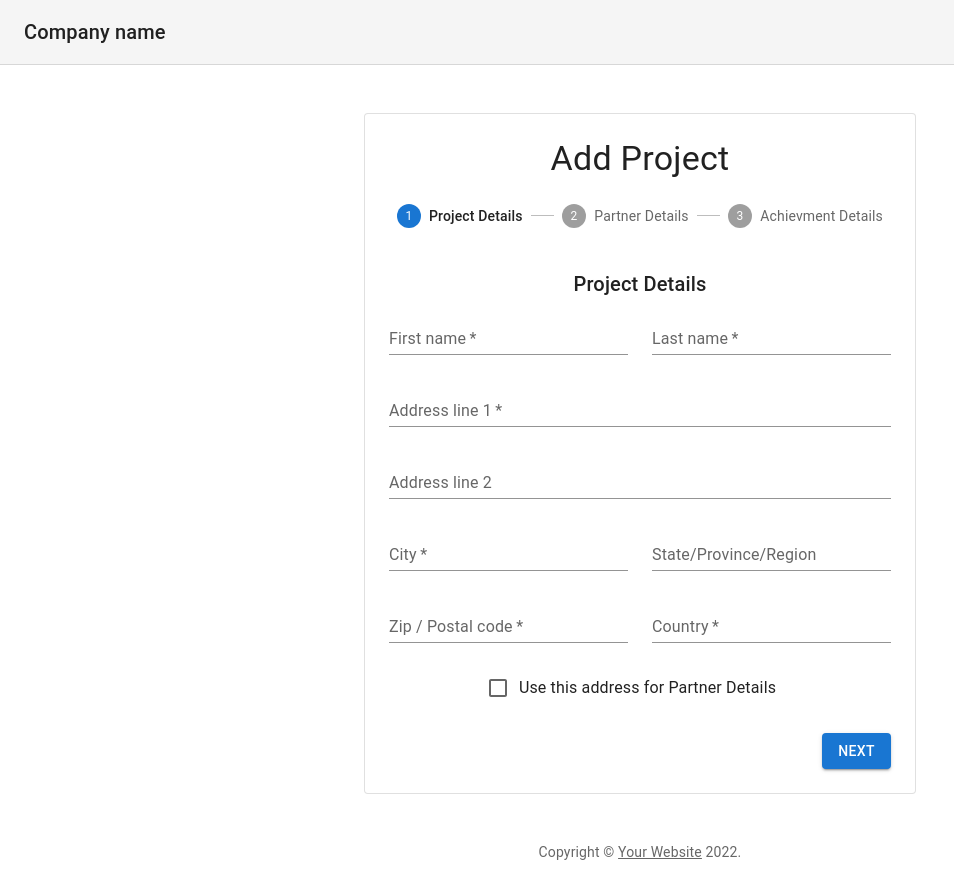
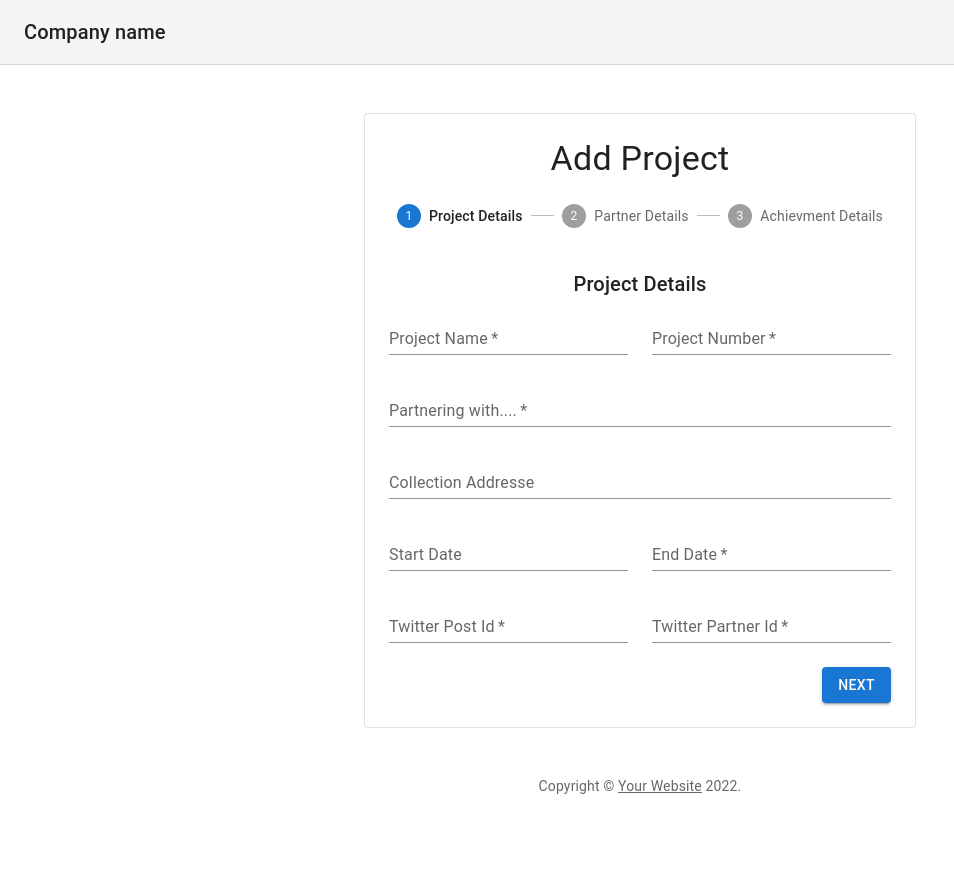
Before and after one commit to ronyderra/example, a React (Create React App) app: page / in a window 1280 px wide. Shown: the whole page, without its empty margins (0-954 px from the left). After the commit the page ends 829 px from the top, so only its background shows below. Built offline with nearby package versions, Linux system fonts and the light colour scheme.

Commit message:
AddressForm

```diff
--- a/src/components/AddressForm.js
+++ b/src/components/AddressForm.js
@@ -15,9 +15,9 @@ export default function AddressForm() {
         <Grid item xs={12} sm={6}>
           <TextField
             required
-            id="firstName"
-            name="firstName"
-            label="First name"
+            id="name"
+            name="name"
+            label="Project Name"
             fullWidth
             autoComplete="given-name"
             variant="standard"
@@ -26,9 +26,9 @@ export default function AddressForm() {
         <Grid item xs={12} sm={6}>
           <TextField
             required
-            id="lastName"
-            name="lastName"
-            label="Last name"
+            id="projectNumber"
+            name="projectNumber"
+            label="Project Number"
             fullWidth
             autoComplete="family-name"
             variant="standard"
@@ -37,9 +37,9 @@ export default function AddressForm() {
         <Grid item xs={12}>
           <TextField
             required
-            id="address1"
-            name="address1"
-            label="Address line 1"
+            id="description"
+            name="description"
+            label="Partnering with...."
             fullWidth
             autoComplete="Project Details-line1"
             variant="standard"
@@ -47,20 +47,30 @@ export default function AddressForm() {
         </Grid>
         <Grid item xs={12}>
           <TextField
-            id="address2"
-            name="address2"
-            label="Address line 2"
+            id="collectionAddress"
+            name="collectionAddress"
+            label="Collection Addresse"
             fullWidth
             autoComplete="Project Details-line2"
             variant="standard"
           />
         </Grid>
         <Grid item xs={12} sm={6}>
-          <TextField
+        <TextField
+            id="startDate"
+            name="startDate"
+            label="Start Date"
+            fullWidth
+            autoComplete="Project Details-line2"
+            variant="standard"
+          />
+        </Grid>
+        <Grid item xs={12} sm={6}>
+        <TextField
             required
-            id="city"
-            name="city"
-            label="City"
+            id="endDate"
+            name="endDate"
+            label="End Date"
             fullWidth
             autoComplete="Project Details-level2"
             variant="standard"
@@ -68,19 +78,10 @@ export default function AddressForm() {
         </Grid>
         <Grid item xs={12} sm={6}>
           <TextField
-            id="state"
-            name="state"
-            label="State/Province/Region"
-            fullWidth
-            variant="standard"
-          />
-        </Grid>
-        <Grid item xs={12} sm={6}>
-          <TextField
             required
-            id="zip"
-            name="zip"
-            label="Zip / Postal code"
+            id="twitterPostId"
+            name="twitterPostId"
+            label="Twitter Post Id"
             fullWidth
             autoComplete="shipping postal-code"
             variant="standard"
@@ -89,20 +90,20 @@ export default function AddressForm() {
         <Grid item xs={12} sm={6}>
           <TextField
             required
-            id="country"
-            name="country"
-            label="Country"
+            id="twitterPartnerId"
+            name="twitterPartnerId"
+            label="Twitter Partner Id"
             fullWidth
             autoComplete="shipping country"
             variant="standard"
           />
         </Grid>
-        <Grid item xs={12}>
+        {/* <Grid item xs={12}>
           <FormControlLabel
             control={<Checkbox color="secondary" name="saveAddress" value="yes" />}
             label="Use this address for Partner Details"
           />
-        </Grid>
+        </Grid> */}
       </Grid>
     </React.Fragment>
   );
```
